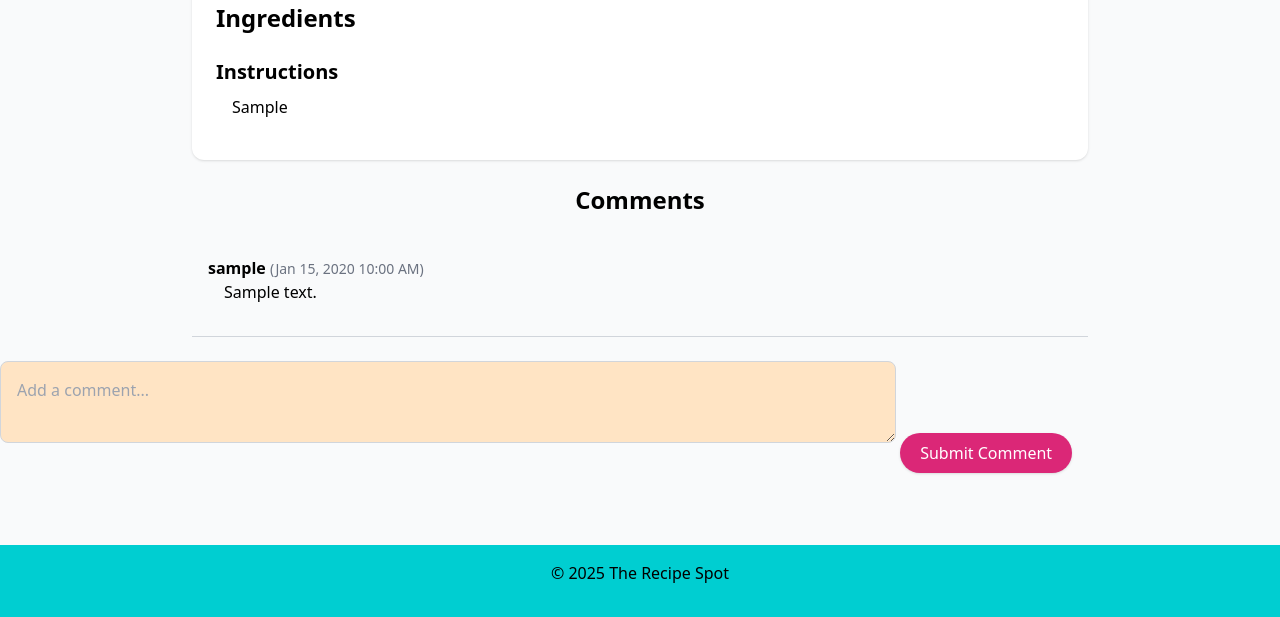
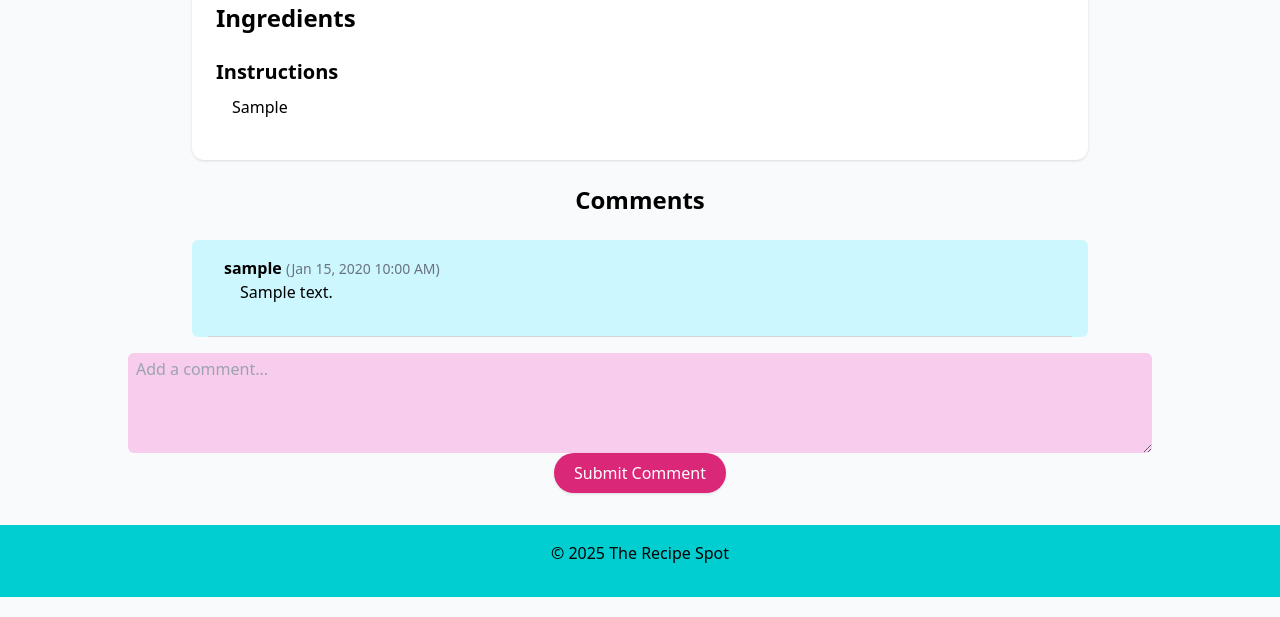
Before and after one commit to jennaolsen/recipeWebApplication, a PHP site: page /recipeDetails.php?id=1 in a window 1280 px wide. Shown: the part 1012-1629 px from the top of the page. Run offline with PHP 8.4, Linux system fonts and the light colour scheme; tables that the repository leaves empty or names only in its code hold one stand-in row (values such as "Sample post"); grey boxes marked "Sample" are stand-in pictures; data that the repository does not hold is empty; some libraries are stand-ins or nearby versions.

Commit message:
Updated Comment Styling

```diff
--- a/recipeDetails.php
+++ b/recipeDetails.php
@@ -83,7 +83,7 @@ else{
         <div id="comments-list" class="max-w-4xl mx-auto mb-6">
             <!-- Comments will be loaded here -->
         </div>
-        <textarea id="commentInput" placeholder="Add a comment..." class="w-full max-w-4xl mx-auto p-4 border border-gray-300 rounded-lg mb-4"></textarea>
+        <textarea id="commentInput" placeholder="Add a comment..."></textarea>
         <button id="submitComment" class="btn px-5 py-2 rounded-full bg-pink-600 text-white hover:bg-pink-700 shadow mb-10" onclick="submitComment(RECIPE_ID)">Submit Comment</button>
     </div>
     <?php include 'footer.php'; ?>
--- a/styles.css
+++ b/styles.css
@@ -92,6 +92,26 @@ p {
     padding: 0;
     margin: 0 1rem 1rem 1rem;
 }
+#commentInput{
+    display: flex;
+    width: 80%;
+    background-color: rgb(247, 204, 236);
+    color: black;
+    height: 100px;
+    margin: 0 auto;
+    justify-content: center;
+}
+#submitComment{
+    display: block;
+    margin: 0 auto;
+}
+#comments-list{
+    width: 80%;
+    background-color: rgb(205, 247, 254);
+    margin: 1rem auto;
+    padding: 0 1rem;
+    border-radius: 6px;
+}
 
 /* Media Queries for smaller screens */
 @media (max-width: 480px) {
```
